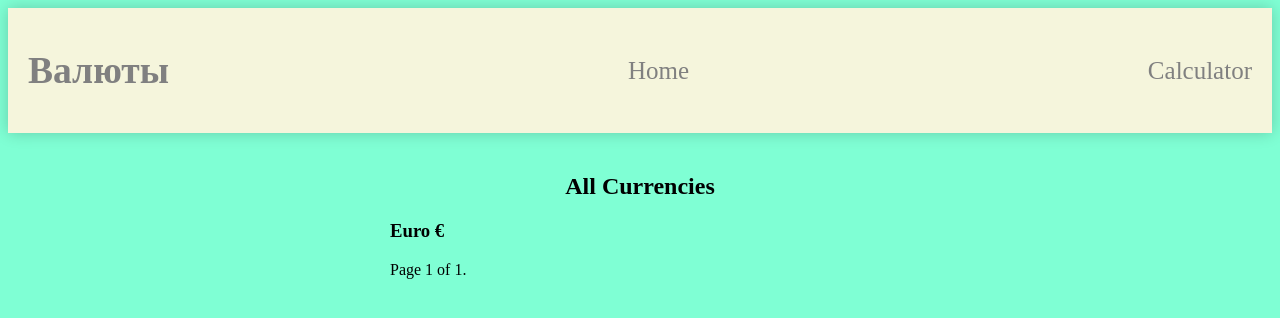
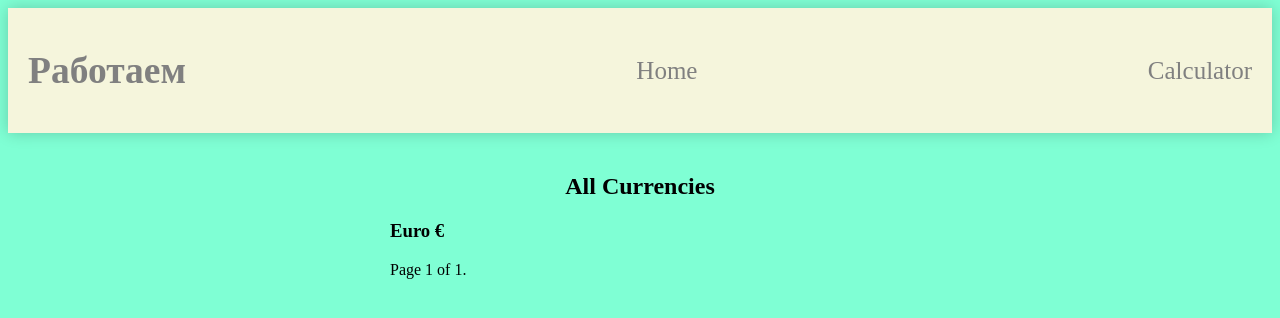
Before and after one commit to Aserold/Currency_converter, a Django app: page /home/ in a window 1280 px wide. Shown: the top 318 px of the page. Run offline with Django 4.2, Linux system fonts and the light colour scheme; data that the repository does not hold is empty.

Commit message:
checking deploy

```diff
--- a/converter/templates/currency_list.html
+++ b/converter/templates/currency_list.html
@@ -12,7 +12,7 @@
     <div class="navbar">
         <header class="header1">
             <nav>
-                <h1><a href="/home" class="a_nav">Валюты</a></h1>
+                <h1><a href="/home" class="a_nav">Работаем</a></h1>
                 <a href="/home" class="a_nav">Home</a>
                 <a href="/calculator" class="a_nav">Calculator</a>
             </nav>
```
